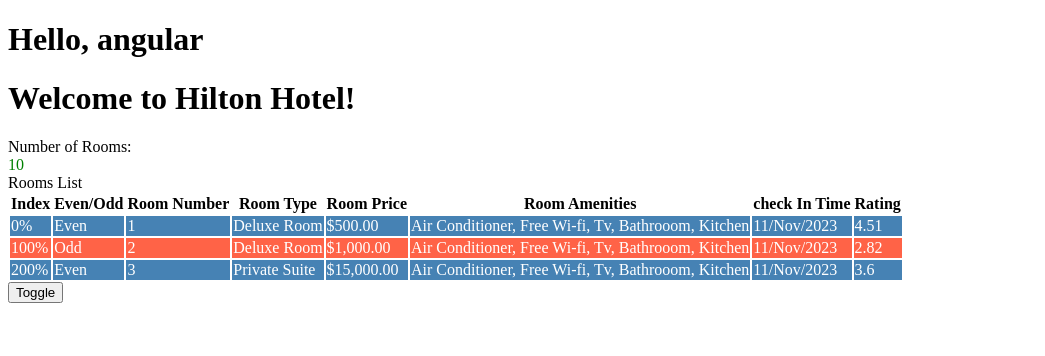
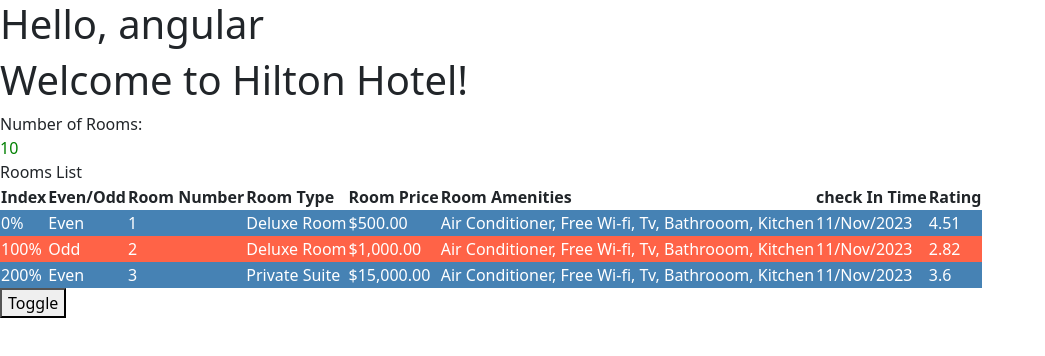
Before and after one commit to romAYAYA/angular-hotel-app, an Angular app: page / in a window 1280 px wide. Shown: the top 356 px of the page, without its empty margins (0-1045 px from the left). Built offline with nearby package versions, Linux system fonts and the light colour scheme.

Commit message:
bootstrap added

```diff
--- a/package.json
+++ b/package.json
@@ -18,6 +18,8 @@
     "@angular/platform-browser": "^16.1.0",
     "@angular/platform-browser-dynamic": "^16.1.0",
     "@angular/router": "^16.1.0",
+    "bootstrap": "^5.2.3",
+    "ngx-bootstrap": "^11.0.2",
     "rxjs": "~7.8.0",
     "tslib": "^2.3.0",
     "zone.js": "~0.13.0"
--- a/src/app/app.module.ts
+++ b/src/app/app.module.ts
@@ -4,10 +4,11 @@
 import { AppRoutingModule } from './app-routing.module';
 import { AppComponent } from './app.component';
 import { RoomsComponent } from './rooms/rooms.component';
+import { BrowserAnimationsModule } from '@angular/platform-browser/animations';
 
 @NgModule({
   declarations: [AppComponent, RoomsComponent],
-  imports: [BrowserModule, AppRoutingModule],
+  imports: [BrowserModule, AppRoutingModule, BrowserAnimationsModule],
   providers: [],
   bootstrap: [AppComponent],
 })
--- a/src/styles.scss
+++ b/src/styles.scss
@@ -1 +1,7 @@
 /* You can add global styles to this file, and also import other style files */
+
+/* Importing Bootstrap SCSS file. */
+@import "./node_modules/bootstrap/scss/bootstrap";
+
+/* Importing Datepicker SCSS file. */
+@import "node_modules/ngx-bootstrap/datepicker/bs-datepicker";
```
Also changed, not shown: 1 other file (tests, documents, lock files or other folders).
